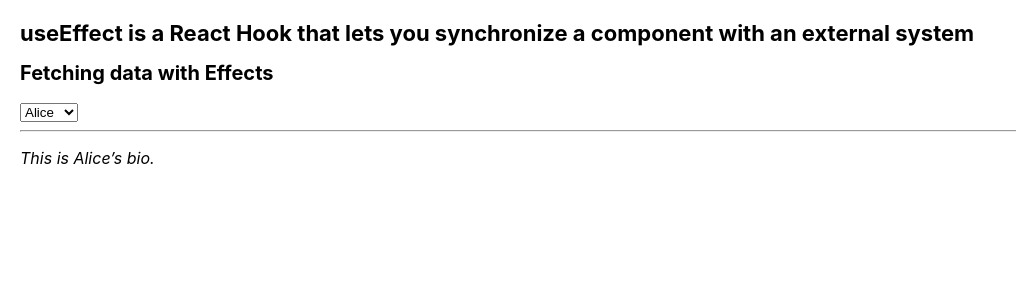
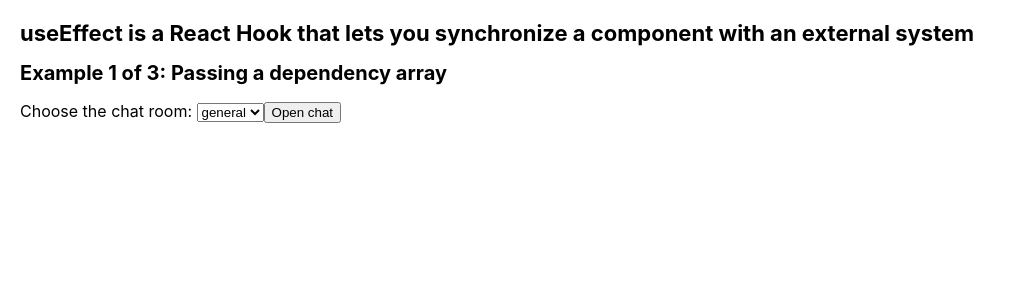
Before and after one commit to VladimirovMario/Sandbox, a React (Create React App) app in the folder 01. React documentation/03. API Reference/01. Hooks/: page / in a window 1280 px wide. Shown: the top 300 px of the page, without its empty margins (0-1016 px from the left). Built offline with nearby package versions, Linux system fonts and the light colour scheme.

Commit message:
Passing a dependency array

```diff
--- /dev/null
+++ b/01. React documentation/03. API Reference/01. Hooks/src/components/UseEffect/PassingADependencyArray/PassingADependencyArray.js
@@ -0,0 +1,63 @@
+import { useState, useEffect } from 'react';
+import { createConnection } from './chat.js';
+
+export default function PassingADependencyArray() {
+  return (
+    <>
+      <h2>Example 1 of 3: Passing a dependency array</h2>
+      <App />
+    </>
+  );
+}
+
+function ChatRoom({ roomId }) {
+  const [serverUrl, setServerUrl] = useState('https://localhost:1234');
+  const [message, setMessage] = useState('');
+
+  useEffect(() => {
+    const connection = createConnection(serverUrl, roomId);
+    connection.connect();
+    return () => {
+      connection.disconnect();
+    };
+  }, [serverUrl, roomId]);
+
+  return (
+    <>
+      <label>
+        Server URL:{' '}
+        <input
+          value={serverUrl}
+          onChange={(e) => setServerUrl(e.target.value)}
+        />
+      </label>
+      <h1>Welcome to the {roomId} room!</h1>
+      <label>
+        Your message:{' '}
+        <input value={message} onChange={(e) => setMessage(e.target.value)} />
+      </label>
+    </>
+  );
+}
+
+function App() {
+  const [show, setShow] = useState(false);
+  const [roomId, setRoomId] = useState('general');
+  return (
+    <>
+      <label>
+        Choose the chat room:{' '}
+        <select value={roomId} onChange={(e) => setRoomId(e.target.value)}>
+          <option value="general">general</option>
+          <option value="travel">travel</option>
+          <option value="music">music</option>
+        </select>
+        <button onClick={() => setShow(!show)}>
+          {show ? 'Close chat' : 'Open chat'}
+        </button>
+      </label>
+      {show && <hr />}
+      {show && <ChatRoom roomId={roomId} />}
+    </>
+  );
+}
--- /dev/null
+++ b/01. React documentation/03. API Reference/01. Hooks/src/components/UseEffect/PassingADependencyArray/chat.js
@@ -0,0 +1,13 @@
+export function createConnection(serverUrl, roomId) {
+  // A real implementation would actually connect to the server
+  return {
+    connect() {
+      console.log(
+        '✅ Connecting to "' + roomId + '" room at ' + serverUrl + '...'
+      );
+    },
+    disconnect() {
+      console.log('❌ Disconnected from "' + roomId + '" room at ' + serverUrl);
+    },
+  };
+}
--- a/01. React documentation/03. API Reference/01. Hooks/src/components/UseEffect/UseEffect.js
+++ b/01. React documentation/03. API Reference/01. Hooks/src/components/UseEffect/UseEffect.js
@@ -1,4 +1,5 @@
-import FetchingDataWithEffects from './FetchingDataWithEffects/FetchingDataWithEffects';
+import PassingADependencyArray from './PassingADependencyArray/PassingADependencyArray';
+// import FetchingDataWithEffects from './FetchingDataWithEffects/FetchingDataWithEffects';
 // import ControllingANonReactWidget from './ControllingANonReactWidget/ControllingANonReactWidget';
 // import CustomUseIntersectionObserverHook from './CustomUseIntersectionObserverHook/CustomUseIntersectionObserverHook';
 // import CustomUseWindowListenerHook from './CustomUseWindowListenerHook/CustomUseWindowListenerHook';
@@ -16,7 +17,8 @@
         useEffect is a React Hook that lets you synchronize a component with an
         external system
       </h1>
-      <FetchingDataWithEffects />
+      <PassingADependencyArray />
+      {/* <FetchingDataWithEffects /> */}
       {/* <ControllingANonReactWidget /> */}
       {/* <CustomUseIntersectionObserverHook /> */}
       {/* <CustomUseWindowListenerHook /> */}
```
